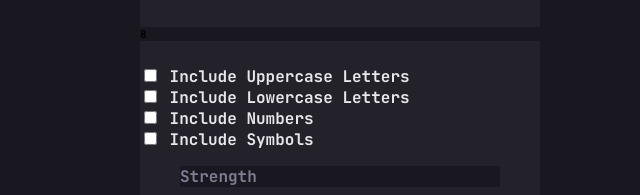
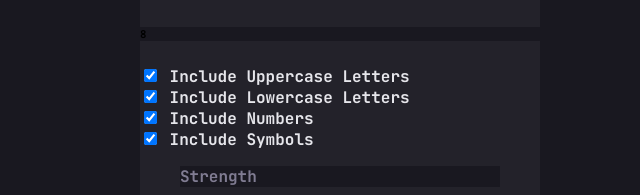
Before and after one commit to Nidinaz/password-generator-app, a React (Create React App) app: page / in a window 1280 px wide. Shown: the part 180-375 px from the top of the page, without its empty margins (300-940 px from the left). Built offline with nearby package versions, Linux system fonts and the light colour scheme.

Commit message:
default state boxes checked true

```diff
--- a/src/App.jsx
+++ b/src/App.jsx
@@ -11,14 +11,10 @@ const App = () => {
   //all states
   const [password, setPassword] = useState("");
   const [passwordRange, setPasswordRange] = useState(8);
-  const [includeUppercase, setIncludeUppercase] = useState(false);
-  const [includeLowercase, setIncludeLowercase] = useState(false);
-  const [includeNumbers, setincludeNumbers] = useState(false);
-  const [includeSymbols, setIncludeSymbols] = useState(false);
-
-  const [strenght, setStrength] = useState('');
-  const [copy, setCopy] = useState(false);
-  const [color, setColor] = useState("#FF0000")
+  const [includeUppercase, setIncludeUppercase] = useState(true);
+  const [includeLowercase, setIncludeLowercase] = useState(true);
+  const [includeNumbers, setincludeNumbers] = useState(true);
+  const [includeSymbols, setIncludeSymbols] = useState(true);
 
 
 //which characters will be included in the generated password?
@@ -44,6 +40,14 @@ const App = () => {
 
     setPassword(createPassword(characterList));
   };
+
+  //Passing Function as an Argument (arguemnt is in the View)
+  const handleChangeUppercase = (e) => setIncludeUppercase(e.target.checked)
+  const handleChangeLowercase = (e) => setIncludeLowercase(e.target.checked)
+  const handleChangeSymbols = (e) => setIncludeSymbols(e.target.checked)
+  const handleChangeNumbers = (e) => setincludeNumbers(e.target.checked)
+  const handlePasswordRange = (e) => setPasswordRange(e.target.value)
+
 
   //the Math behind the randomness of the characters in the password
   //characterList is given as property because ...?
@@ -83,7 +87,7 @@ const App = () => {
           >
             <input
               value={passwordRange}
-              onChange={(e) => setPasswordRange(e.target.value)}
+              onChange={handlePasswordRange}
               id="slider"
               type="range"
               min="4"
@@ -104,7 +108,7 @@ const App = () => {
                   className="uppercase"
                   checked={includeUppercase}
                   value={includeUppercase}
-                  onChange={(e) => setIncludeUppercase(e.target.checked)}
+                  onChange={handleChangeUppercase}
                 />
                 <label className="lable-name" htmlFor="uppercase">
                   {" "}
@@ -118,7 +122,7 @@ const App = () => {
                   className="lowercase"
                   checked={includeLowercase}
                   value={includeLowercase}
-                  onChange={(e) => setIncludeLowercase(e.target.checked)}
+                  onChange={handleChangeLowercase}
                 />
                 <label className="lable-name" htmlFor="lowercase">
                   {" "}
@@ -132,7 +136,7 @@ const App = () => {
                   className="numbers"
                   checked={includeNumbers}
                   value={includeNumbers}
-                  onChange={(e) => setincludeNumbers(e.target.checked)}
+                  onChange={handleChangeNumbers}
                 />
                 <label className="lable-name" htmlFor="numbers">
                   {" "}
@@ -146,7 +150,7 @@ const App = () => {
                   className="symbols"
                   checked={includeSymbols}
                   value={includeSymbols}
-                  onChange={(e) => setIncludeSymbols(e.target.checked)}
+                  onChange={handleChangeSymbols}
                 />
                 <label className="lable-name" htmlFor="symbols">
                   {" "}
```
